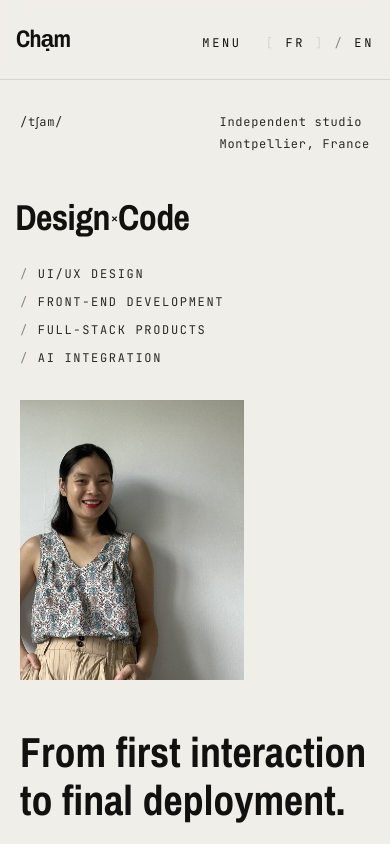
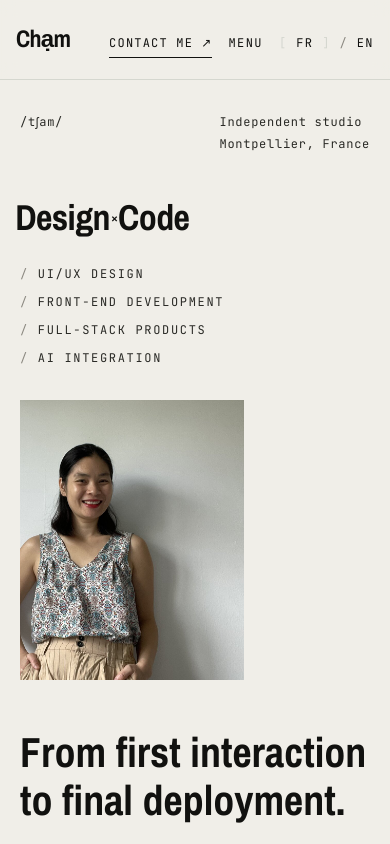
Before and after one commit to hagonin/cham-studio, a Next.js app: page /en/ in a window 390 px wide. Shown: the top 844 px of the page. Built offline with nearby package versions, Linux system fonts and the light colour scheme.

Commit message:
feat(nav): add the contact button from the design and collapse the menu at 800px

```diff
--- a/components/NavMotion.tsx
+++ b/components/NavMotion.tsx
@@ -136,13 +136,15 @@ export function NavMotion() {
       }
     }
 
-    // Le clic sur une ancre ferme le menu — il ne défile pas lui-même.
+    // Le clic sur une ancre ferme le menu — il ne défile pas lui-même. L'écoute
+    // est sur la barre et non sur la liste : le bouton « contact » est en dehors
+    // de la liste et reste cliquable menu ouvert.
     function onMenuClick(event: MouseEvent) {
       if (!open) return;
       if ((event.target as Element | null)?.closest('a[href^="#"]')) setOpen(false);
     }
 
-    // Élargir la fenêtre au-delà de 40rem fait disparaître le bouton avec sa
+    // Élargir la fenêtre au-delà de 50rem fait disparaître le bouton avec sa
     // requête média — sans cette ligne, le menu se refermerait tout seul mais
     // le verrou de défilement resterait posé sur une page qu'on ne peut plus
     // débloquer, faute de bouton pour le faire.
@@ -151,13 +153,13 @@ export function NavMotion() {
     }
 
     toggle.addEventListener('click', onToggleClick);
-    menu.addEventListener('click', onMenuClick);
+    nav.addEventListener('click', onMenuClick);
     document.addEventListener('keydown', onKeyDown);
     addEventListener('resize', onResize);
 
     return () => {
       toggle.removeEventListener('click', onToggleClick);
-      menu.removeEventListener('click', onMenuClick);
+      nav.removeEventListener('click', onMenuClick);
       document.removeEventListener('keydown', onKeyDown);
       removeEventListener('resize', onResize);
       for (const trigger of triggers) trigger.kill();
--- a/components/SectionNav.module.css
+++ b/components/SectionNav.module.css
@@ -107,8 +107,8 @@
   content: '\2022 ]';
 }
 
-/* Le bouton n'existe que sous 40rem (voir le bloc média). Masqué ici par
-   `display: none` et non par un déplacement hors écran : au-dessus de 40rem
+/* Le bouton n'existe que sous 50rem, soit 800px (voir le bloc média). Masqué ici par
+   `display: none` et non par un déplacement hors écran : au-dessus de 50rem
    les ancres sont toutes visibles, il n'y a rien à déplier, donc rien à
    atteindre au clavier non plus. */
 .toggle {
@@ -134,6 +134,35 @@
   color: var(--touch);
 }
 
+/* Le bouton du dessin : le lien le plus direct de la barre, souligné d'un filet
+   plein. La flèche part en diagonale au toucher. --touch n'y paraît qu'au
+   survol et au focus, comme les liens. */
+.contact {
+  display: inline-flex;
+  align-items: baseline;
+  gap: 0.75rem;
+  padding-bottom: 0.25rem;
+  border-bottom: 1px solid currentColor;
+  color: var(--ink);
+  text-decoration: none;
+  white-space: nowrap;
+}
+
+.contact span {
+  display: inline-block;
+  transition: transform 200ms var(--contact);
+}
+
+.contact:hover,
+.contact:focus-visible {
+  color: var(--touch);
+}
+
+.contact:hover span,
+.contact:focus-visible span {
+  transform: translate(3px, -3px);
+}
+
 .locales {
   margin: 0;
   color: var(--muted);
@@ -149,7 +178,23 @@
   color: var(--muted);
 }
 
-/* Sous 640px, les ancres passent derrière un bouton — elles ne DISPARAISSENT
+/* Entre 800 et 1100px la barre complète — liens, bouton, langue — ne tient
+   plus au rythme large (en français elle passe à la ligne sous ~1010px).
+   Le dessin la resserre à cette largeur, pas avant : interlettrage et
+   écarts plus courts, mêmes éléments. Sans cela les libellés se coupent sur
+   deux lignes avant que le bouton de menu ne prenne le relais. */
+@media (max-width: 68.75rem) {
+  .nav {
+    gap: 1.25rem;
+    letter-spacing: 0.12em;
+  }
+
+  .sections {
+    gap: 1rem;
+  }
+}
+
+/* Sous 800px — le seuil du dessin —, les ancres passent derrière un bouton — elles ne DISPARAISSENT
    plus. L'ancien raisonnement (« quatre ancres se rejoignent au défilement, un
    tiroir ajoute un état ») tenait pour une barre qui défilait avec la page :
    masquer des ancres qu'on retrouvait en descendant ne coûtait rien. La barre
@@ -160,7 +205,7 @@
    tabulation. Un menu simplement transparent laisserait le clavier entrer dans
    des liens que personne ne voit — la panne exacte que le piège de focus
    existe pour empêcher. */
-@media (max-width: 40rem) {
+@media (max-width: 50rem) {
   .toggle {
     display: block;
   }
@@ -178,6 +223,25 @@
   }
 
   .locales {
+    margin-inline-start: 0;
+  }
+
+  /* Sous 800px la barre porte : wordmark, bouton, MENU, langue. Le bouton
+     prend la marge automatique (le bouton de menu ne la prend plus) et passe
+     à la taille d'étiquette la plus petite du dessin pour que la ligne tienne
+     à 360px. */
+  .nav {
+    gap: var(--space-4);
+  }
+
+  .contact {
+    margin-inline-start: auto;
+    gap: var(--space-2);
+    font-size: var(--label-xs);
+    letter-spacing: 0.1em;
+  }
+
+  .toggle {
     margin-inline-start: 0;
   }
 
--- a/components/SectionNav.tsx
+++ b/components/SectionNav.tsx
@@ -49,11 +49,37 @@ export function SectionNav({
         {dict.brand.name}
       </Link>
 
+      <ul id="nav-menu" className={styles.sections}>
+        {items.map(({ href, label }) => (
+          <li key={href} className={styles.item}>
+            {/* `data-magnetic` porte ici sa FORCE : 0,08, presque rien —
+                l'attraction d'un CTA (0,28) sur une barre collante ferait
+                vibrer la ligne entière au passage du pointeur. Le câblage est
+                celui de MotionProvider, il n'y a pas de second chemin. */}
+            <a href={href} className={styles.link} data-magnetic="0.08">
+              {label}
+            </a>
+          </li>
+        ))}
+      </ul>
+
+      {/* Le bouton du dessin : même cible que « contact » dans la liste, mais
+          hors d'elle — il reste visible quand les ancres passent derrière le
+          bouton de menu. Hors de `#nav-menu`, `NavMotion` ne lui pose jamais
+          `aria-current`. Placé avant le bouton de menu dans le DOM, comme à
+          l'écran : l'ordre de tabulation est l'ordre visuel, à toutes les
+          largeurs. La flèche est décorative. */}
+      {sections.includes('contact') && (
+        <a href="#contact-title" className={styles.contact}>
+          {nav.contactMe} <span aria-hidden="true">↗</span>
+        </a>
+      )}
+
       {/* `aria-controls` n'est pas une formalité : `check-html.mjs` fait
           échouer le build sur un `aria-expanded` qui n'en a pas. Le bouton est
           rendu par le serveur avec l'état FERMÉ — c'est l'état sans JS, et sans
           JS les ancres restent atteignables autrement (le menu n'est masqué que
-          sous 40rem, où la liste redevient visible dès que le CSS s'applique).
+          sous 50rem, où la liste redevient visible dès que le CSS s'applique).
           Les deux libellés voyagent en `data-*` : le composant client bascule
           le texte sans avoir à connaître la langue de la page. */}
       <button
@@ -67,20 +93,6 @@ export function SectionNav({
       >
         {nav.menu}
       </button>
-
-      <ul id="nav-menu" className={styles.sections}>
-        {items.map(({ href, label }) => (
-          <li key={href} className={styles.item}>
-            {/* `data-magnetic` porte ici sa FORCE : 0,08, presque rien —
-                l'attraction d'un CTA (0,28) sur une barre collante ferait
-                vibrer la ligne entière au passage du pointeur. Le câblage est
-                celui de MotionProvider, il n'y a pas de second chemin. */}
-            <a href={href} className={styles.link} data-magnetic="0.08">
-              {label}
-            </a>
-          </li>
-        ))}
-      </ul>
 
       <p className={styles.locales}>
         {locales.map((code, index) => {
--- a/lib/i18n/dictionaries/en.ts
+++ b/lib/i18n/dictionaries/en.ts
@@ -22,6 +22,8 @@ export const en = {
     work: 'Works',
     services: 'Services',
     contact: 'Connect',
+    // Le bouton de la barre : même cible que « Connect », hors de la liste.
+    contactMe: 'Contact me',
     skipToContent: 'Skip to content',
     top: 'Back to top',
     menu: 'Menu',
--- a/lib/i18n/dictionaries/fr.ts
+++ b/lib/i18n/dictionaries/fr.ts
@@ -18,6 +18,8 @@ export const fr = {
     work: 'Projets',
     services: 'Services',
     contact: 'Contact',
+    // Le bouton de la barre : même cible que « Contact », hors de la liste.
+    contactMe: 'Écrivez-moi',
     skipToContent: 'Aller au contenu',
     top: 'Haut de page',
     // Le bouton porte les deux libellés : c'est le MÊME bouton qui bascule,
```
Also changed, not shown: 1 other file (tests, documents, lock files or other folders).
